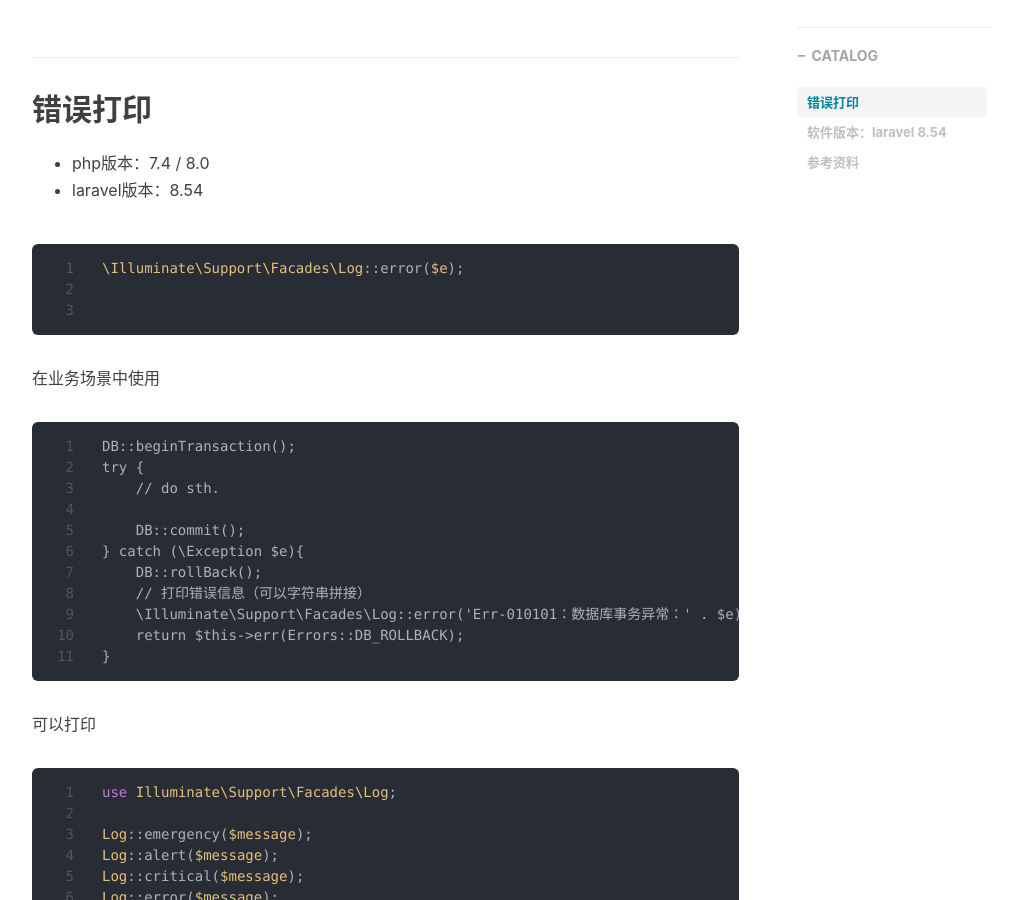
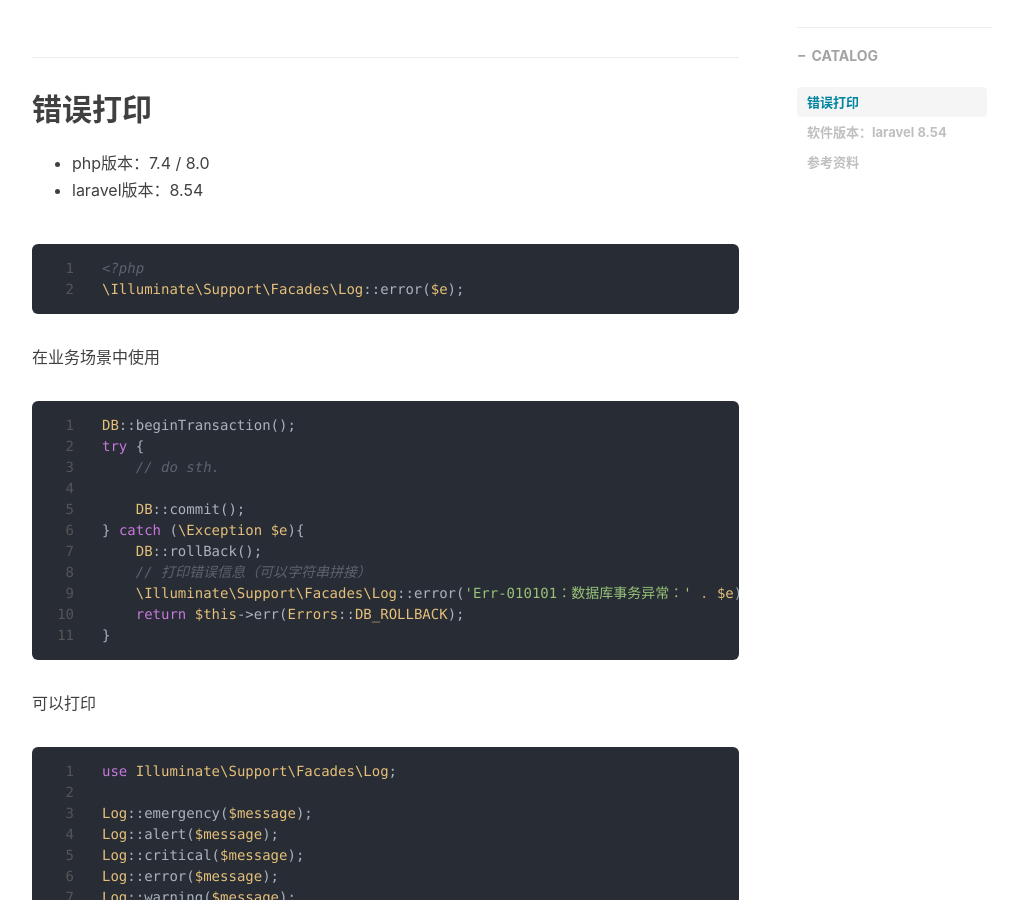
Before and after one commit to tongg112/tongg112.github.io, a Jekyll site: the page built from _posts/2022-03-28-laravel-log-print.md, in a window 1280 px wide and 900 px high, scrolled down 536 px. Shown: the whole window, without its empty margins (233-1256 px from the left). Built offline with Jekyll 4.4.1, drawn with Linux system fonts in a browser that asks for light colours; nearby versions of some CDN libraries; comment, search, counter and statistics services are not loaded.

Commit message:
laravel-log-print：代码格式修改

````diff
--- a/_posts/2022-03-28-laravel-log-print.md
+++ b/_posts/2022-03-28-laravel-log-print.md
@@ -16,14 +16,13 @@ comments: true
 - laravel版本：8.54
 
 ```php
-
+<?php
 \Illuminate\Support\Facades\Log::error($e);
-
 ```
 
 在业务场景中使用
 
-```
+```php
 DB::beginTransaction();
 try {
     // do sth.
````
